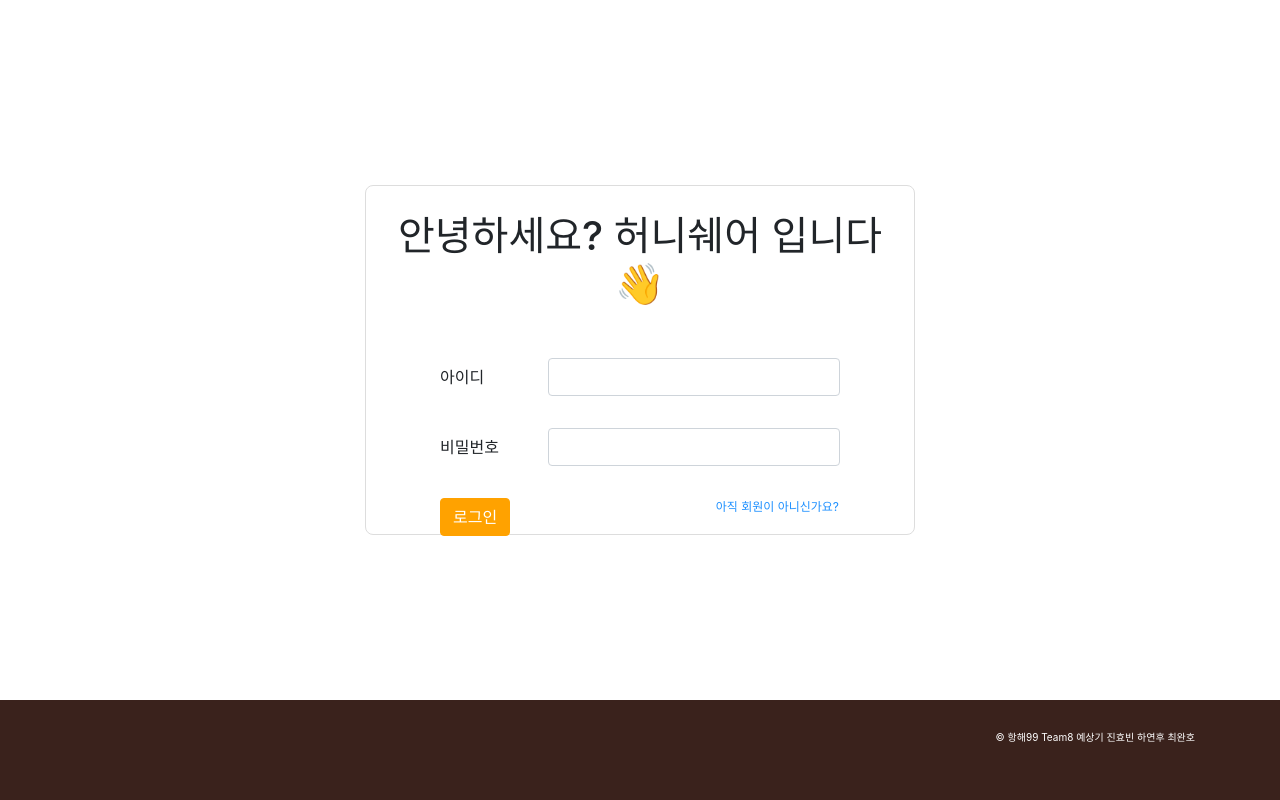
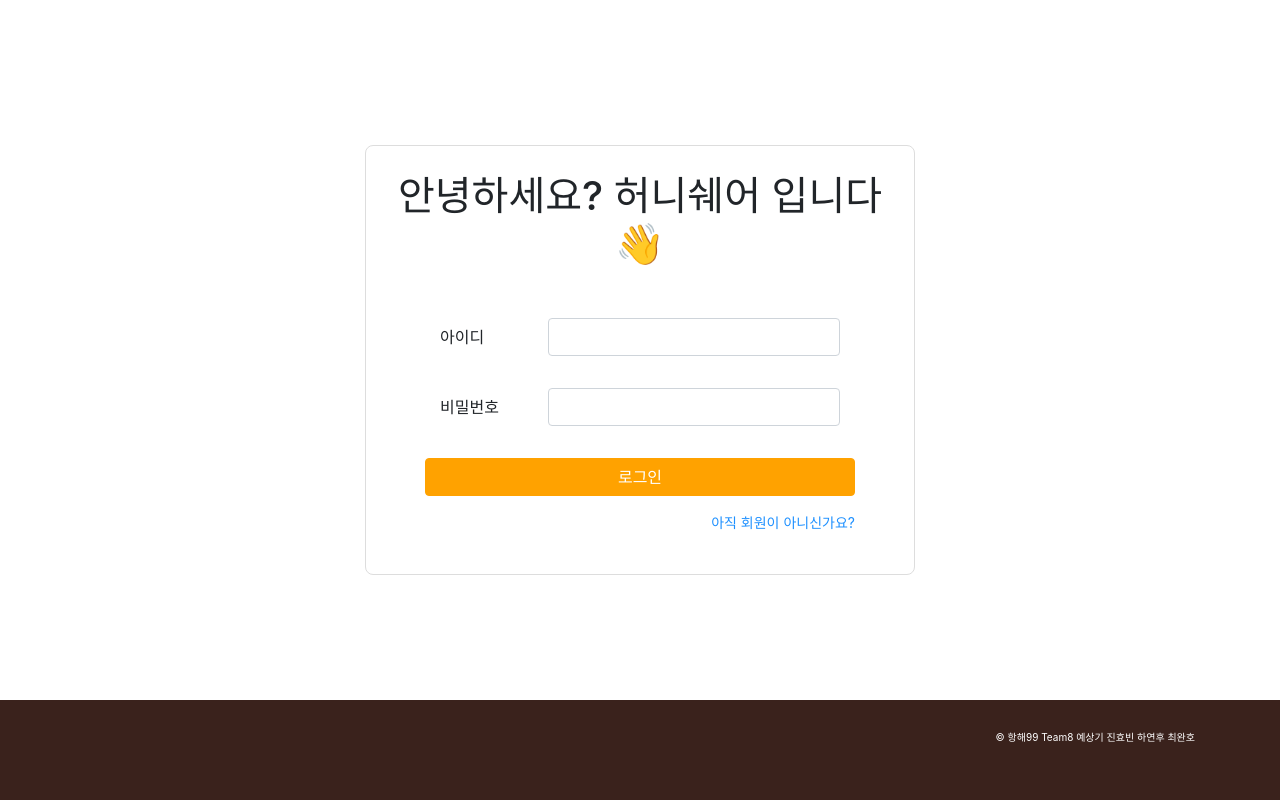
Before and after one commit to with-key/hanghae99_mini_team8, a Flask app: page /login_page in a window 1280 px wide. Run offline with Flask 2, Linux system fonts and the light colour scheme; some libraries are stand-ins or nearby versions.

Commit message:
#6 로그인 스타일 및 마크업 변경

```diff
--- a/static/css/login.css
+++ b/static/css/login.css
@@ -26,7 +26,7 @@
 .wrapper {
   padding: 1.6rem;
   width: 550px;
-  height: 350px;
+  min-height: 350px;
   border: 1px solid #ddd;
   border-radius: 8px;
   position: relative;
@@ -64,10 +64,11 @@
 }
 
 .link_signup {
-  position: absolute;
-  right: 75px;
+  /* position: absolute;
+  right: 75px; */
   color: dodgerblue;
-  font-size: 12px;
+  font-size: 14px;
+  text-align: right;
 }
 
 /*  */
--- a/templates/login.html
+++ b/templates/login.html
@@ -21,9 +21,12 @@
                     <p id="help-password-login" class="help text-danger"></p>
                 </div>
             </div>
-            <a href="/signup_page" class="link_signup">아직 회원이 아니신가요?</a>
-            <!-- <input type="text" value="로그인" class="btn-primary form_btn"> -->
-            <button type="button" onclick="sign_in()" class="btn btn-primary">로그인</button>
+            <div class="form-group row">
+                <button type="button" onclick="sign_in()" class="btn btn-primary d-block w-100">로그인</button>
+            </div>
+            <div class="form-group row">
+                <a href="/signup_page" class="link_signup d-block w-100">아직 회원이 아니신가요?</a>
+            </div>
         </form>
     </div>
 </section>
```
